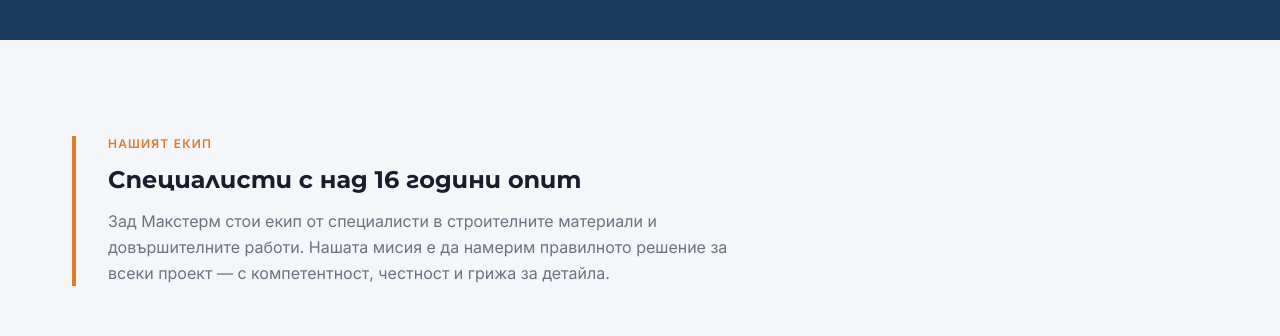
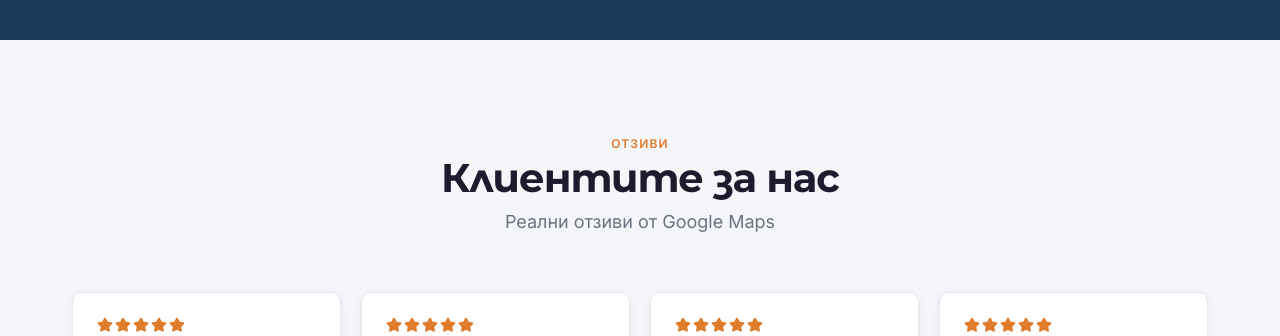
Before and after one commit to dmdigitalpartners/maxterm-paint, a Next.js app: page / in a window 1280 px wide. Shown: the part 4420-4756 px from the top of the page. Built offline with nearby package versions, Linux system fonts and the light colour scheme.

Commit message:
Auto-deploy: 2026-06-30 16:35

```diff
--- a/src/sections/SocialProof.tsx
+++ b/src/sections/SocialProof.tsx
@@ -89,19 +89,6 @@
       className="bg-surface py-14 lg:py-24"
     >
       <div className="max-w-content mx-auto px-6 lg:px-8">
-        {/* Team / Company intro */}
-        <div className="mb-14 lg:mb-20 border-l-4 border-accent pl-6 lg:pl-8 max-w-2xl">
-          <p className="text-xs font-semibold uppercase tracking-widest text-accent mb-3">
-            Нашият Екип
-          </p>
-          <p className="font-display font-bold text-xl lg:text-2xl text-textPrimary leading-snug mb-3">
-            Специалисти с над 16 години опит
-          </p>
-          <p className="text-muted text-base leading-relaxed">
-            Зад Макстерм стои екип от специалисти в строителните материали и довършителните работи. Нашата мисия е да намерим правилното решение за всеки проект — с компетентност, честност и грижа за детайла.
-          </p>
-        </div>
-
         {/* Section header */}
         <div className="mb-10 lg:mb-14 text-center">
           <p className="text-xs font-semibold uppercase tracking-widest text-accent mb-2">
```
